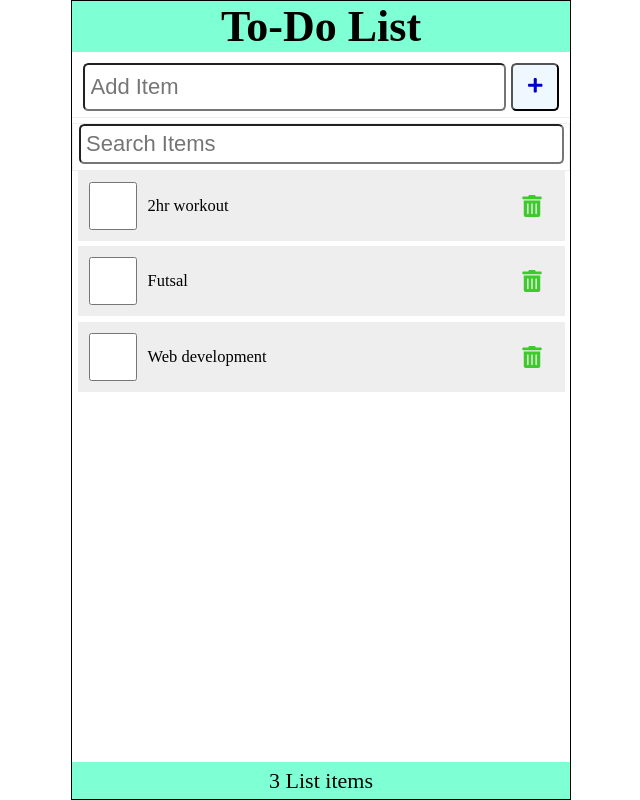
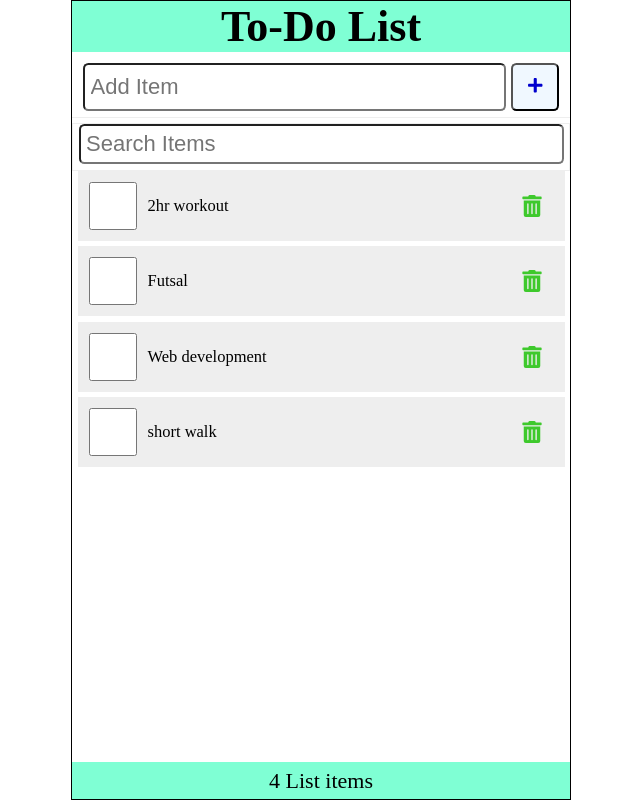
Before and after one commit to KhamuKusan7/ToDoList, a React (Vite) app: page / in a window 1280 px wide. Shown: the whole page, without its empty margins (319-959 px from the left). Built offline with nearby package versions, Linux system fonts and the light colour scheme; data requests are answered from the project's data file.

Commit message:
corrected the id no. problem when new item was added

```diff
--- a/data/db.json
+++ b/data/db.json
@@ -14,6 +14,11 @@
       "id": "3",
       "checked": false,
       "item": "Web development"
+    },
+    {
+      "id": "4",
+      "checked": false,
+      "item": "short walk"
     }
   ]
 }
--- a/src/App.jsx
+++ b/src/App.jsx
@@ -35,7 +35,7 @@ function App() {
   },[])
 
   const addItem = async (item)=>{
-    const id = items.length ? items[items.length - 1].id + 1 : "1";
+    const id = items.length ? String(Number(items[items.length - 1].id) + 1) : "1";
     const addNewItem = {id,checked:false,item}
     const listItems = [...items, addNewItem]
     setItems(listItems)
```
